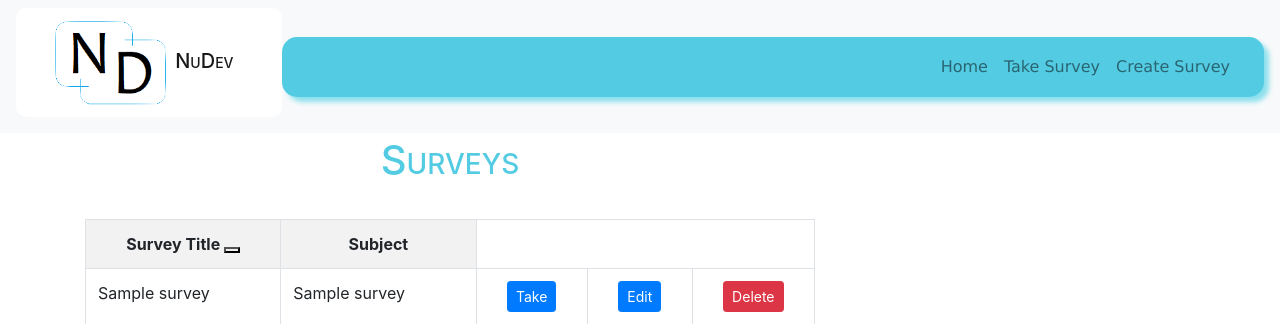
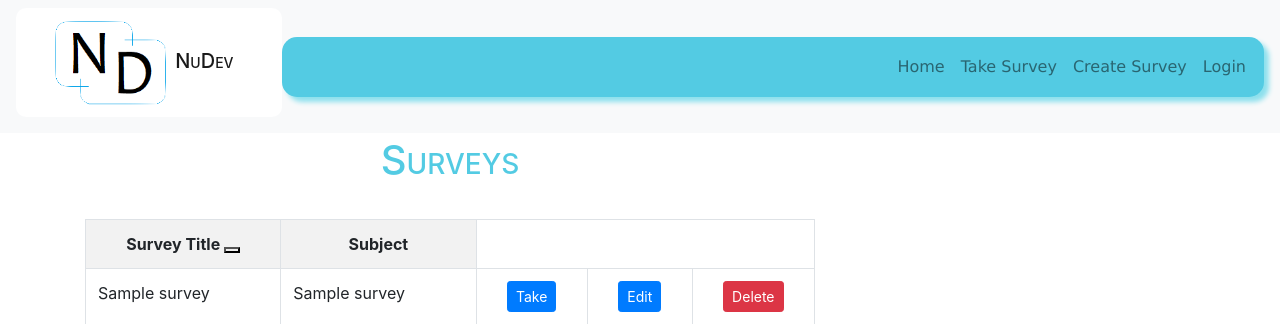
Before and after one commit to V-Dang/COMP229-NuDev-V2, a Node server app: page /survey in a window 1280 px wide. Shown: the top 324 px of the page. Run offline with Node 20, Linux system fonts and the light colour scheme; tables that the repository leaves empty hold one stand-in row (values such as "Sample post"); some libraries are stand-ins or nearby versions.

Commit message:
Compiled group work together

```diff
--- a/server/controllers/index.js
+++ b/server/controllers/index.js
@@ -72,7 +72,7 @@ module.exports.processLoginPage = (req, res, next) => {
 
 
 
-            return res.redirect('/survey/add');
+            return res.redirect('/');
         });
     })(req, res, next);
 }
--- a/server/views/partials/main_nav.ejs
+++ b/server/views/partials/main_nav.ejs
@@ -41,16 +41,16 @@
            <% } %>
         </li>
 
-
-
         <% if(typeof displayName == 'string' && displayName) { %>
           <li class="navbar-text"><i class="fas fa-lg fa-user"></i> Welcome, <%= displayName %></li>
           <li class="nav-item"><a href="/logout" class="nav-link">
             <i class="fas fa-lg fa-sign-out-alt"></i> Logout</a></li>
         <% } else { %>
           <li class="nav-item"><a href="/login" class="nav-link">
-            <i class=""></i></a></li>
+            <i class="fas fa-lg fa-sign-in-alt"></i> Login </a></li>
         <% } %>
+
+
 
     </div>
   </nav>
--- a/server/views/surveys/list.ejs
+++ b/server/views/surveys/list.ejs
@@ -45,7 +45,7 @@
             <td class="text-center col-1">
                 <a href="/survey/delete/<%= SurveyList[count]._id %>" class="btn btn-danger btn-sm">
                 <i class="fas fa-trash-alt"></i> Delete</a>
-            </td> -->
+            </td>
             <% } else { %>
               <td class="text-centre "><%=SurveyList[count].survey_name %></td>
               <td class="text-centre "><%=SurveyList[count].survey_subject %></td>
```
